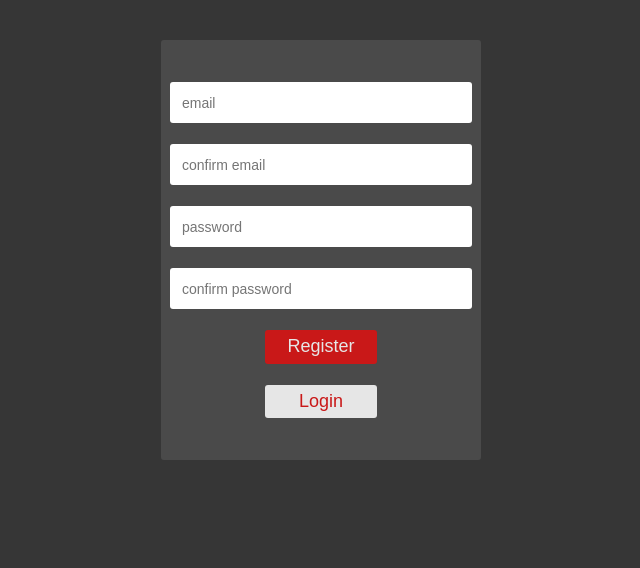
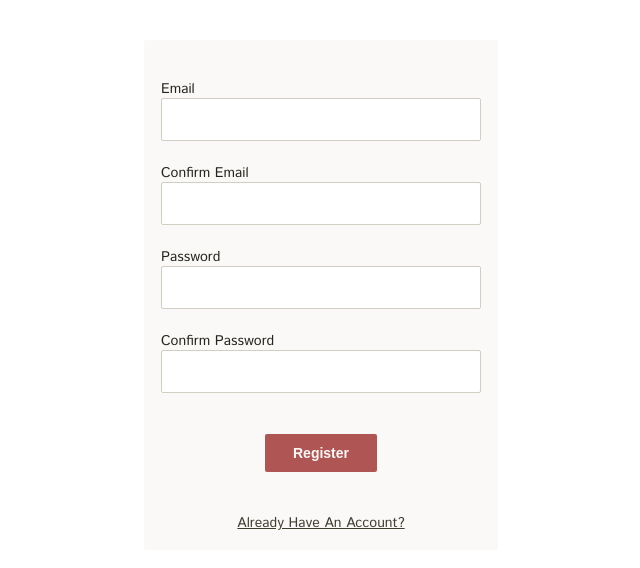
Before and after one commit to Avitohol1/todo, a React (Vite) app: page /welcome in a window 1280 px wide. Shown: the top 568 px of the page, without its empty margins (319-959 px from the left). Built offline with nearby package versions, Linux system fonts and the light colour scheme; no server answers.

Commit message:
Form design

```diff
--- a/index.html
+++ b/index.html
@@ -3,11 +3,6 @@
   <head>
     <meta charset="UTF-8" />
     <link rel="icon" type="image/svg+xml" href="/vite.svg" />
-    <!-- Fonts {Red Hat Display} -->
-    <link rel="preconnect" href="https://fonts.googleapis.com">
-    <link rel="preconnect" href="https://fonts.gstatic.com" crossorigin>
-    <link href="https://fonts.googleapis.com/css2?family=Red+Hat+Display:ital,wght@0,300;0,400;0,500;0,600;0,800;1,300;1,400;1,500;1,600;1,700&display=swap" rel="stylesheet">
-
     <meta name="viewport" content="width=device-width, initial-scale=1.0" />
     <title>Vite + React</title>
   </head>
--- a/src/App.scss
+++ b/src/App.scss
@@ -1,3 +1,46 @@
+@import url('https://fonts.googleapis.com/css2?family=Istok+Web:wght@400;700&display=swap');
+
+// PRIMARY COLORS
+$red-900: #610404;
+$red-800: #780A0A;
+$red-700: #911111;
+$red-600: #A61B1B;
+$red-500: #BA2525;
+$red-400: #D64545;
+$red-300: #E66A6A;
+$red-200: #F29B9B;
+$red-100: #FACDCD;
+
+$yellow-900: #8D2B0B;
+$yellow-700: #CB6E17;
+$yellow-500: #F0B429;
+$yellow-300: #FADB5F;
+$yellow-100: #FFF3C4;
+
+// NEUTRALS
+$grey-900: #27241D;
+$grey-800: #423D33;
+$grey-700: #504A40;
+$grey-600: #625D52;
+$grey-500: #857F72;
+$grey-400: #A39E93;
+$grey-300: #B8B2A7;
+$grey-200: #D3CEC4;
+$grey-100: #E8E6E1;
+$grey-0: #FAF9F7;
+
+// SUPPORTING
+$cyan-900: #044E54;
+$cyan-700: #0E7C86;
+$cyan-500: #14919B;
+$cyan-300: #38BEC9;
+
+$lime-900: #2B4005;
+$lime-700: #507712;
+$lime-500: #7BB026;
+$lime-300: #ABDB5E;
+
+
 $black: #363636;
 $red: #C44536;
 $pink: #FCBFB7;
@@ -5,9 +48,9 @@ $gray: #5f5e5e;
 $white: #F6F6F6;
 
 body {
-  background-color: $black;
+  background: rgba($grey-0, 0);
   color: #F6F6F6;
-  font-family: 'Red Hat Display', sans-serif;
+  font-family: 'Istok Web', sans-serif;
 }
 
 #root {
@@ -20,13 +63,13 @@ body {
 
 @mixin btn($bg-color: $white, $text-color: $black, $hover-bg-color: $white, $hover-text-color: $white) {
   border: 0;
-  border-radius: 3px;
-  font-size: 18px;
-  font-weight: 400;
+  border-radius: 2px;
+  font-size: 14px;
+  font-weight: 600;
   background-color: $bg-color;
   color: $text-color;
   width: 7rem;
-  height: 2.1rem;
+  height: 2.4rem;
   text-transform: capitalize;
   &:hover {
     cursor: pointer;
--- a/src/components/Login.jsx
+++ b/src/components/Login.jsx
@@ -24,23 +24,30 @@ const Login = () => {
   return (
     <div className="form-container">
         <form onSubmit={handleSubmit} className="form login-form">
+          <div className="form-control">
+            <label htmlFor="loginEmail">email</label>
             <input
               type="email"
               name="email"
-          placeholder="email"
+              id="loginEmail"
               onChange={onChange}
               value={email}
             />
+          </div>
 
+          <div className="form-control">
+            <label htmlFor="loginPassword">password</label>
             <input
               type="password"
               name="password"
-          placeholder="password"
+              id="loginPassword"
               onChange={onChange}
               value={password}
             />
+          </div>
+
         <button type="submit" className="action-btn">login</button>
-        <button type="button" onClick={() => dispatch(handleIsRegistering())} className="btn">Register</button>
+        <a onClick={() => dispatch(handleIsRegistering())} className="info">don't have an account yet?</a>
       </form>
     </div>
   )
--- a/src/components/Register.jsx
+++ b/src/components/Register.jsx
@@ -24,39 +24,53 @@ const Register = () => {
   return (
     <div className="form-container">
         <form onSubmit={handleSubmit} className="form register-form">
+
+          <div className="form-control">
+            <label htmlFor="email">email</label>
             <input
               type="email"
               name="email"
-          placeholder="email"
+              id="email"
               onChange={onChange}
               value={email}
             />
+          </div>
 
+          <div className="form-control">
+            <label htmlFor="confirmEmail">confirm email</label>
             <input
               type="email"
               name="confirmEmail"
-          placeholder="confirm email"
+              id="confirmEmail"
               onChange={onChange}
               value={confirmEmail}
             />
+          </div>
 
+          <div className="form-control">
+            <label htmlFor="password">password</label>
             <input
               type="password"
               name="password"
-          placeholder="password"
+              id="password"
               onChange={onChange}
               value={password}
             />
+          </div>
 
+          <div className="form-control">
+            <label htmlFor="confirmPassword">confirm password</label>
             <input
               type="password"
               name="confirmPassword"
-          placeholder="confirm password"
+              id="confirmPassword"
               onChange={onChange}
               value={confirmPassword}
             />
+          </div>
+
         <button type="submit" className="action-btn">register</button>
-        <button type="button" onClick={() => dispatch(handleIsRegistering())} className="btn">login</button>
+        <a onClick={() => dispatch(handleIsRegistering())} className="info">already have an account?</a>
       </form>
     </div>
   )
--- a/src/styles/LoginForm.scss
+++ b/src/styles/LoginForm.scss
@@ -2,36 +2,51 @@
 
 .form-container {
     .form {
-        background-color: hsl(0, 0%, 29%);
+        font-size: 14px;
+        background: $grey-0;
         width: calc(100vw / 4);
         display: flex;
         flex-direction: column;
         align-items: center;
         margin: 0 auto;
-        padding: 42px 0;
-        gap: 21px;
-        border-radius: 3px;
+        padding: 58px 17px 17px 17px;
+        gap: 41px;
+        border-radius: 2px;
+        .form-control {
+            display: flex;
+            position: relative;
+            max-width: 100%;
+            width: 100%;
+        }
+        label {
+            color: $grey-900;
+            position: absolute;
+            left: 0;
+            top: -45%;
+            text-transform: capitalize;
+        }
         input {
-            width: 90%;
+            width: 100%;
+            border: 1.5px solid $grey-200;
             height: 39px;
-            border: none;
             padding-left: .75rem;
-            border-radius: 3px;
-            font-size: 14px;
+            border-radius: 2px;
         }
-        .btn {
-            @include btn(
-                $bg-color: hsl(0, 0%, 90%),
-                $text-color: hsl(0, 79%, 44%),
-                $hover-bg-color: hsl(0, 79%, 44%),
-                $hover-text-color: hsl(0, 0%, 90%));
+        .info {
+            text-decoration: underline;
+            text-transform: capitalize;
+            cursor: pointer;
+            color: $grey-800;
+            &:hover {
+                color: $grey-900;
+            }
         }
         .action-btn {
             @include btn(
-                $bg-color: hsl(0, 79%, 44%),
-                $text-color: hsl(0, 0%, 90%),
-                $hover-bg-color: hsl(0, 0%, 90%),
-                $hover-text-color: hsl(0, 79%, 44%));
+                $bg-color: rgba($red-700, 0.7),
+                $text-color: $grey-0,
+                $hover-bg-color: rgba($red-700, 0.9),
+                $hover-text-color: $grey-0);
         }
     }
 }
```
Lines whose indentation alone changed are shown as unchanged.
